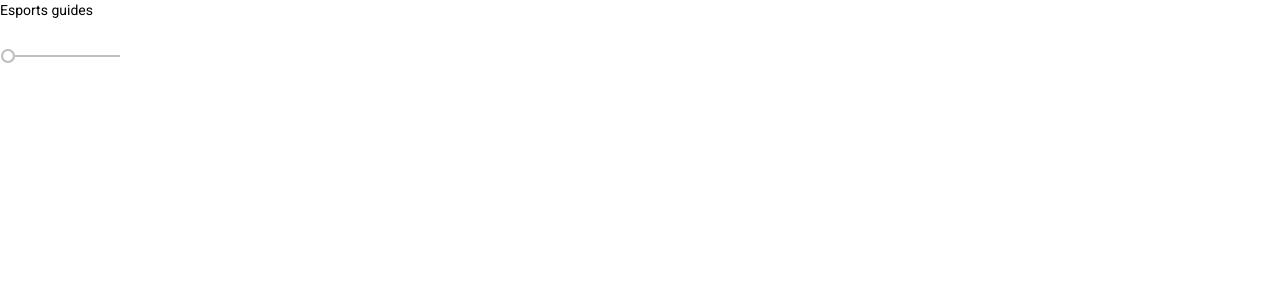
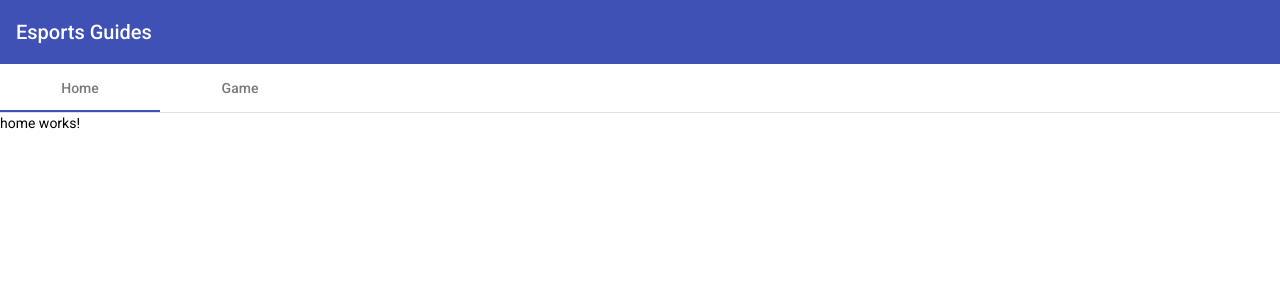
Before and after one commit to arod0719/esports-guides, an Angular app in the folder esports-guides/: page / in a window 1280 px wide. Shown: the top 300 px of the page. Built offline with nearby package versions, Linux system fonts and the light colour scheme.

Commit message:
added router and basic nav bar

```diff
--- /dev/null
+++ b/esports-guides/src/app/app-routing.module.ts
@@ -0,0 +1,20 @@
+import { NgModule } from '@angular/core';
+import { CommonModule } from '@angular/common';
+import { Routes, RouterModule } from '@angular/router';
+import { GameComponent } from './game/game.component';
+import { HomeComponent } from './home/home.component';
+
+const routes: Routes = [
+    {path: '', component: HomeComponent},
+    {path: 'game', component: GameComponent}
+
+];
+
+@NgModule({
+    imports: [
+        RouterModule.forRoot(routes),
+        CommonModule],
+    exports: [RouterModule]
+})
+
+export class AppRoutingModule{}
--- a/esports-guides/src/app/app.component.html
+++ b/esports-guides/src/app/app.component.html
@@ -1,3 +1,3 @@
-<p>Esports guides </p>
+<app-navbar></app-navbar>
 
-<mat-slider min="1" max="100" step="1" value="1"></mat-slider>
+<router-outlet></router-outlet>
--- /dev/null
+++ b/esports-guides/src/app/home/home.component.html
@@ -0,0 +1 @@
+<p>home works!</p>
--- /dev/null
+++ b/esports-guides/src/app/home/home.component.ts
@@ -0,0 +1,15 @@
+import { Component, OnInit } from '@angular/core';
+
+@Component({
+  selector: 'app-home',
+  templateUrl: './home.component.html',
+  styleUrls: ['./home.component.css']
+})
+export class HomeComponent implements OnInit {
+
+  constructor() { }
+
+  ngOnInit(): void {
+  }
+
+}
--- /dev/null
+++ b/esports-guides/src/app/navbar/navbar.component.html
@@ -0,0 +1,13 @@
+<mat-toolbar color="primary">
+    <span> Esports Guides </span>
+</mat-toolbar>
+
+<nav mat-tab-nav-bar>
+    <a mat-tab-link *ngFor="let link of navLinks"
+        [routerLink]="link.link"
+        routerLinkActive #rla="routerLinkActive"
+        [routerLinkActiveOptions]="{exact:true}"
+        [active]="rla.isActive">
+        {{link.label}}
+    </a>
+</nav>
--- /dev/null
+++ b/esports-guides/src/app/navbar/navbar.component.ts
@@ -0,0 +1,34 @@
+import { Component, OnInit } from '@angular/core';
+import { Router } from '@angular/router';
+
+@Component({
+  selector: 'app-navbar',
+  templateUrl: './navbar.component.html',
+  styleUrls: ['./navbar.component.css']
+})
+export class NavbarComponent implements OnInit {
+
+  navLinks: any[];
+  activeLinkIndex = -1;
+
+  constructor(private router: Router) {
+    this.navLinks = [
+      {
+          label: 'Home',
+          link: '',
+          index: 0
+      }, {
+          label: 'Game',
+          link: './game',
+          index: 1
+      },
+  ];
+  }
+
+  ngOnInit(): void {
+    this.router.events.subscribe((res) => {
+      this.activeLinkIndex = this.navLinks.indexOf(this.navLinks.find(tab => tab.link === '.' + this.router.url));
+  });
+  }
+
+}
```
Also changed, not shown: esports-guides/src/app/app.module.ts (+11 -1 lines), esports-guides/src/app/home/home.component.css (added), esports-guides/src/app/navbar/navbar.component.css (added), esports-guides/src/app/player/player.component.css (renamed from esports-guides/src/app/player.component.css), esports-guides/src/app/player/player.component.html (renamed from esports-guides/src/app/player.component.html), esports-guides/src/app/player/player.component.ts (renamed from esports-guides/src/app/player.component.ts), 2 other files (tests, documents, lock files or other folders).
